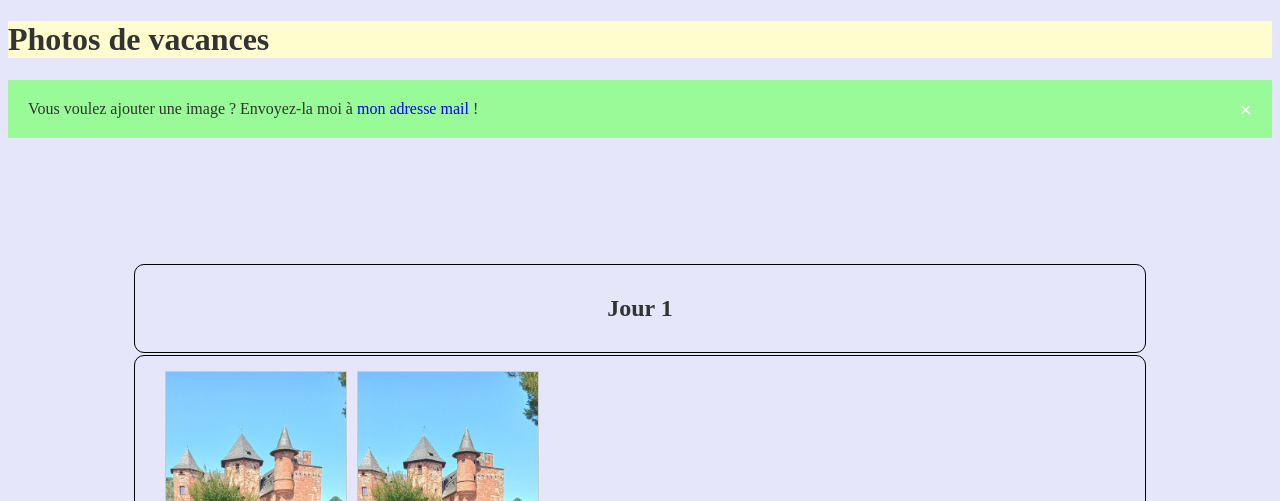
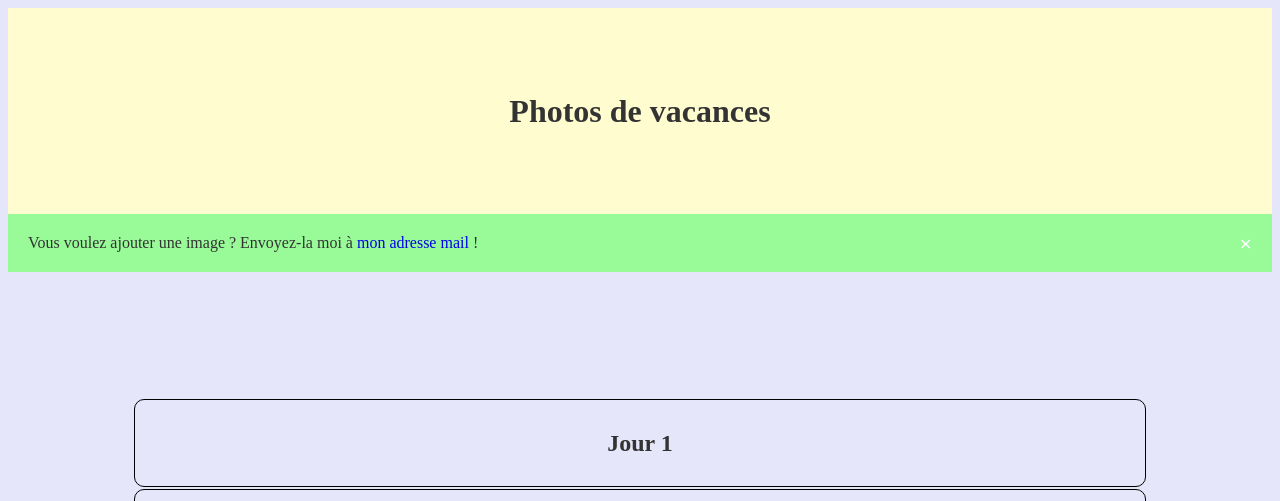
Before and after one commit to Zandgar11/photos-de-vacances, a plain HTML site: page index.html in a window 1280 px wide. Shown: the top 501 px of the page. Drawn offline with Linux system fonts and the light colour scheme.

```diff
--- a/style.css
+++ b/style.css
@@ -25,6 +25,8 @@
 header {
     background-color: var(--header-bg-light);
     transition: background-color 0.5s;
+    text-align: center;
+    padding: 5%;
 }
 
 body.dark-mode header {
```
